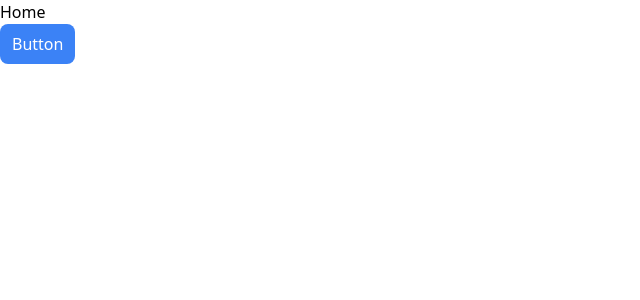
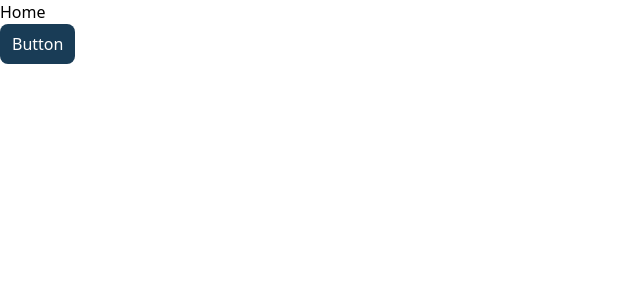
Before and after one commit to Emroni/website, a Next.js app: page / in a window 1280 px wide. Shown: the top 300 px of the page, without its empty margins (0-640 px from the left). Built offline with nearby package versions, Linux system fonts and the light colour scheme.

Commit message:
Add custom colors

```diff
--- a/tailwind.config.js
+++ b/tailwind.config.js
@@ -2,4 +2,20 @@ module.exports = {
     content: [
         './src/**/*.{css,html,js,jsx,ts,tsx}'
     ],
+    theme: {
+        extend: {
+            colors: {
+                'blue-50': '#cfd7dc',
+                'blue-100': '#8699a6',
+                'blue-200': '#627b8c',
+                'blue-300': '#4c677b',
+                'blue-400': '#3a586e',
+                'blue-500': '#193c56',
+                'blue-600': '#173a52',
+                'blue-700': '#143146',
+                'blue-800': '#11293c',
+                'blue-900': '#0e2433',
+            },
+        },
+    },
 };
```
Also changed, not shown: 1 other file (tests, documents, lock files or other folders).
